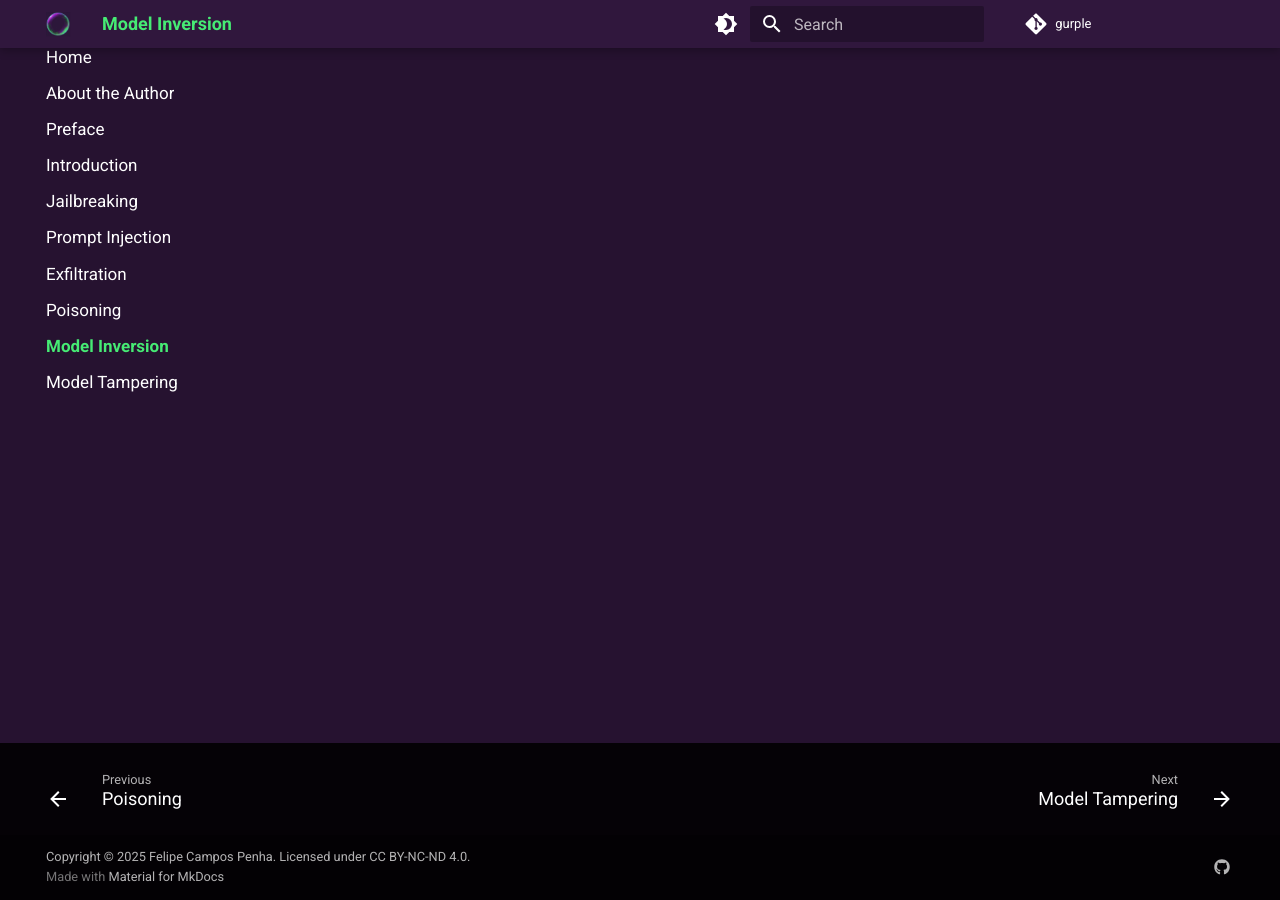
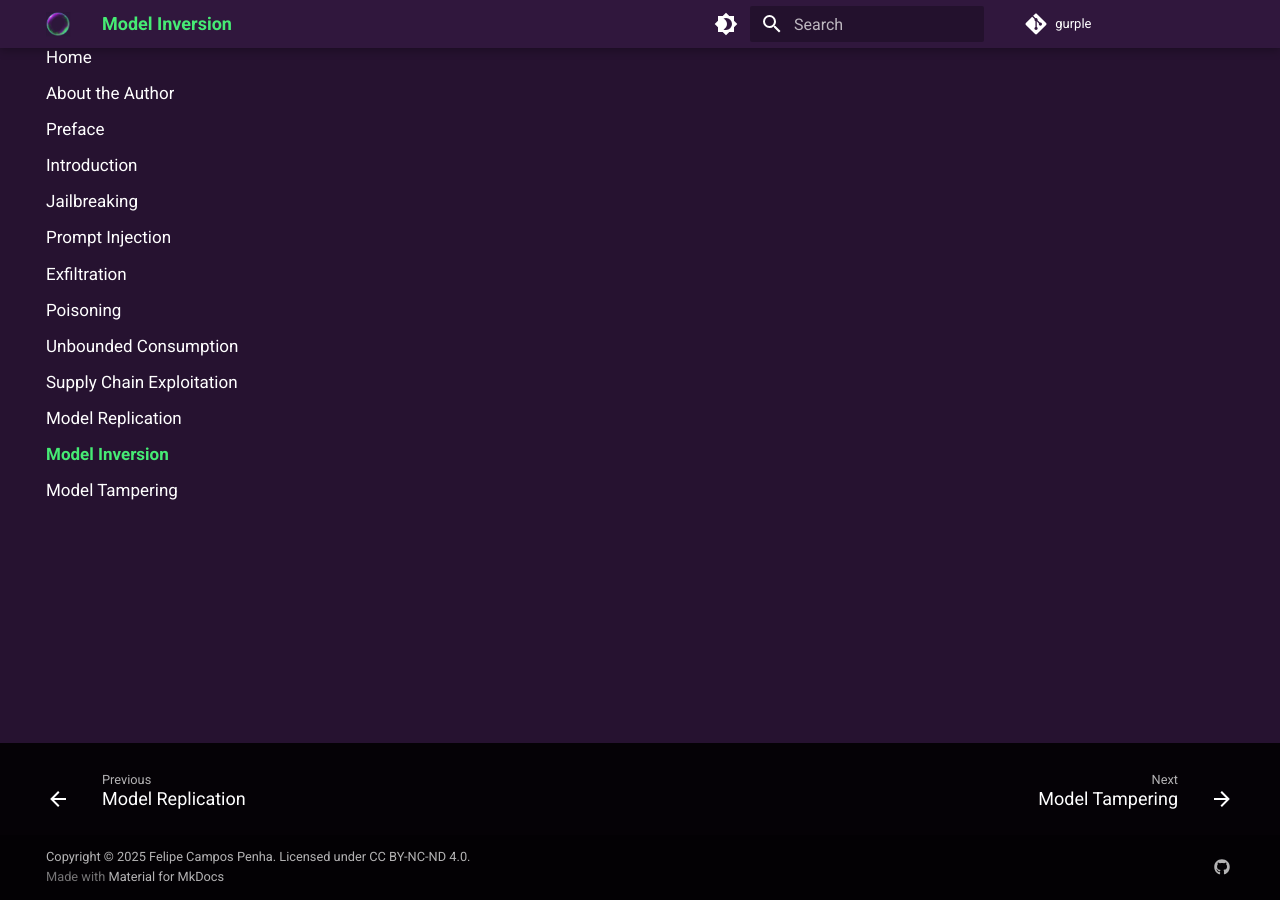
Before and after one commit to felipepenha/gurple, an MkDocs documentation site: the page built from docs/model_inversion/index.md, in a window 1280 px wide and 900 px high, scrolled down 205 px. Built offline with MkDocs 1.6.1 and Material for MkDocs 9.7.7, drawn with Linux system fonts in a browser that asks for light colours; comment, search, counter and statistics services are not loaded.

Commit message:
add: new wireframes for major sections..

```diff
--- a/mkdocs.yml
+++ b/mkdocs.yml
@@ -98,6 +98,12 @@ nav:
       - exfiltration/index.md
   - Poisoning:
       - poisoning/index.md
+  - Unbounded Consumption:
+      - unbounded_consumption/index.md
+  - Supply Chain Exploitation:
+      - supply_chain_exploitation/index.md
+  - Model Replication:
+      - model_replication/index.md
   - Model Inversion:
       - model_inversion/index.md
   - Model Tampering:
```
Also changed, not shown: docs/model_replication/index.md (added, +3 -0 lines), docs/supply_chain_exploitation/index.md (added, +3 -0 lines), docs/unbounded_consumption/index.md (added, +3 -0 lines).
